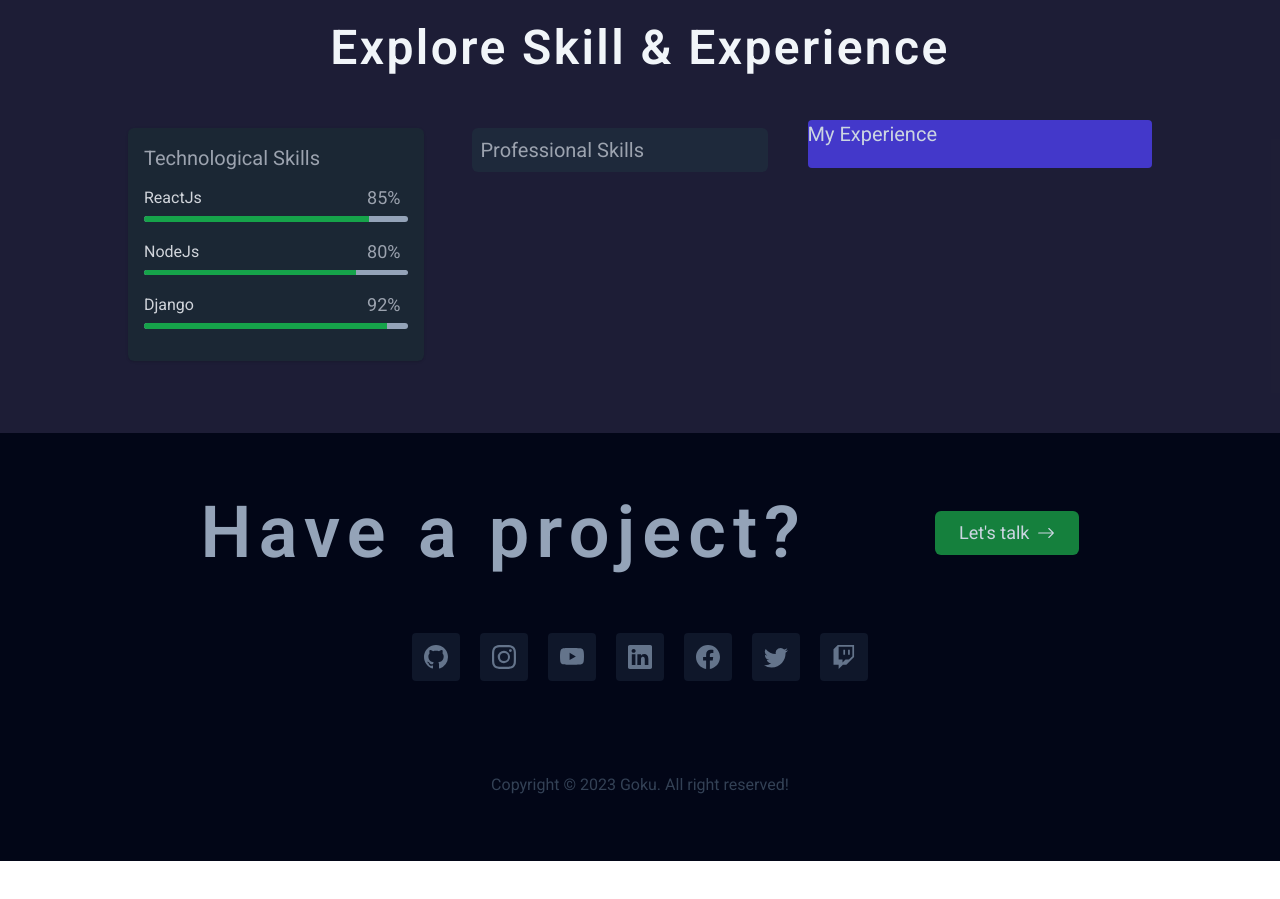
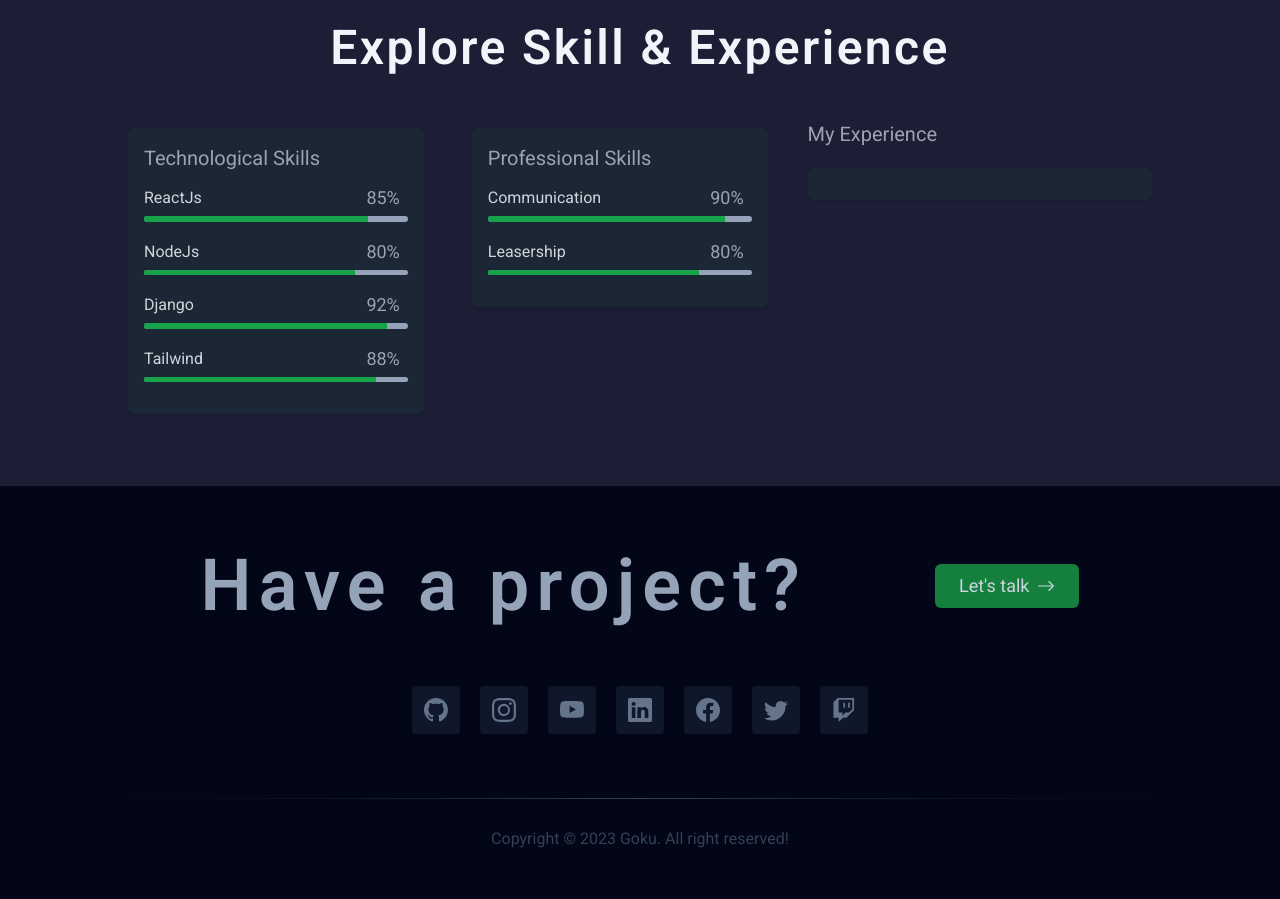
Before and after one commit to gokarna123-goku/m_portfolio, a React (Vite) app: page / in a window 1280 px wide. Shown: the part 1640-2539 px from the top of the page. Before the commit the page ends 2501 px from the top, so only its background shows below. Built offline with nearby package versions, Linux system fonts and the light colour scheme.

Commit message:
completed the skill section

```diff
--- a/src/components/Skill_Experience/SkillExperience.jsx
+++ b/src/components/Skill_Experience/SkillExperience.jsx
@@ -42,18 +42,48 @@ const SkillExperience = () => {
                       <div className="indicator bg-green-600 w-[92%] h-[0.35rem] rounded-l-full"></div>
                     </div>
                   </div>
+                  <div className="mb-4">
+                    <div className="flex items-center justify-between pr-2 mb-1">
+                      <h6 className="text-base text-gray-300">Tailwind</h6>
+                      <p className="text-lg text-gray-400">88%</p>
+                    </div>
+                    <div className="progress w-full h-auto bg-slate-400 rounded-full">
+                      <div className="indicator bg-green-600 w-[88%] h-[0.35rem] rounded-l-full"></div>
+                    </div>
+                  </div>
                 </div>
-                <div className="w-1/2 bg-slate-800 p-2 rounded-md">
-                  <h1 className="text-xl font-normal text-gray-400">
+                <div className="w-1/2 bg-green-900/20 shadow p-4 rounded-md">
+                  <h1 className="text-xl font-normal text-gray-400 mb-3">
                     Professional Skills
                   </h1>
+                  <div className="mb-4">
+                    <div className="flex items-center justify-between pr-2 mb-1">
+                      <h6 className="text-base text-gray-300">Communication</h6>
+                      <p className="text-lg text-gray-400">90%</p>
+                    </div>
+                    <div className="progress w-full h-auto bg-slate-400 rounded-full">
+                      <div className="indicator bg-green-600 w-[90%] h-[0.35rem] rounded-l-full"></div>
+                    </div>
+                  </div>
+                  <div className="mb-4">
+                    <div className="flex items-center justify-between pr-2 mb-1">
+                      <h6 className="text-base text-gray-300">Leasership</h6>
+                      <p className="text-lg text-gray-400">80%</p>
+                    </div>
+                    <div className="progress w-full h-auto bg-slate-400 rounded-full">
+                      <div className="indicator bg-green-600 w-[80%] h-[0.35rem] rounded-l-full"></div>
+                    </div>
+                  </div>
                 </div>
               </div>
             </div>
-            <div className="experience-box w-[35%] h-auto bg-indigo-700 rounded">
-              <h1 className="text-xl font-normal text-slate-300 mb-5">
+            <div className="experience-box w-[35%] h-auto rounded">
+              <h1 className="text-xl font-normal text-gray-400 mb-5">
                 My Experience
               </h1>
+              <div className="w-full bg-green-900/20 shadow p-4 rounded-md">
+
+              </div>
             </div>
           </div>
         </div>
```
